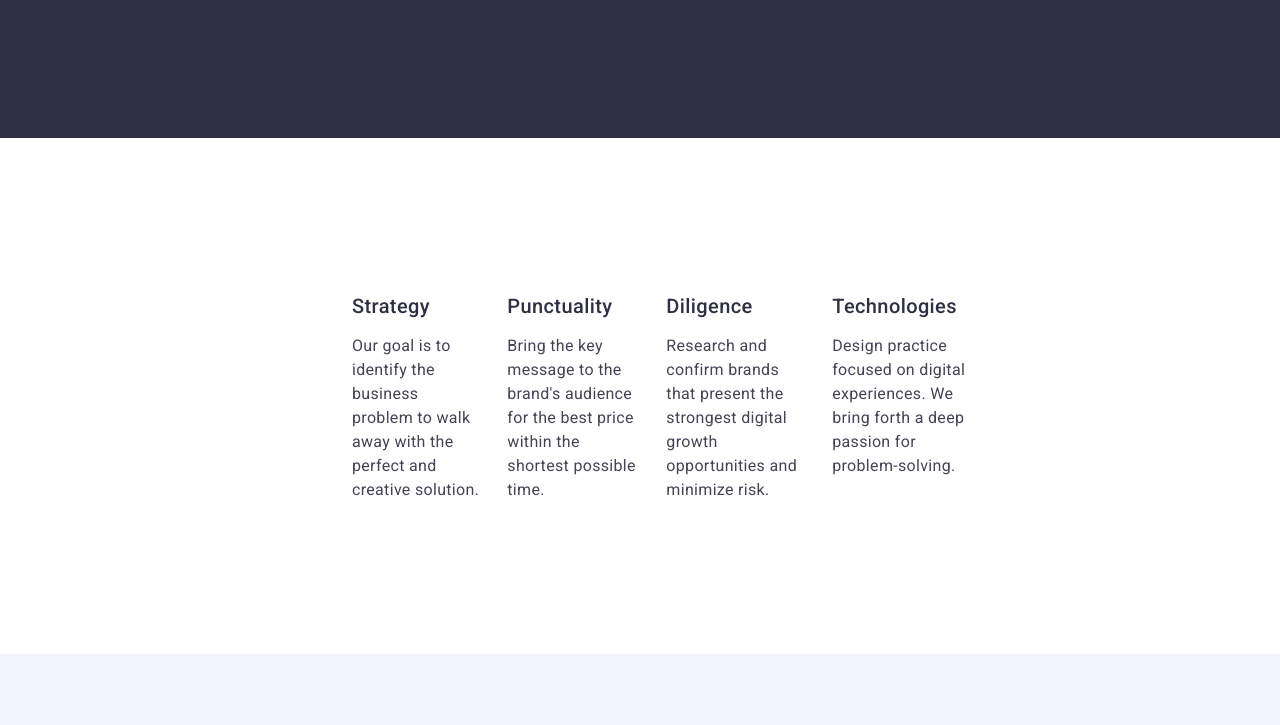
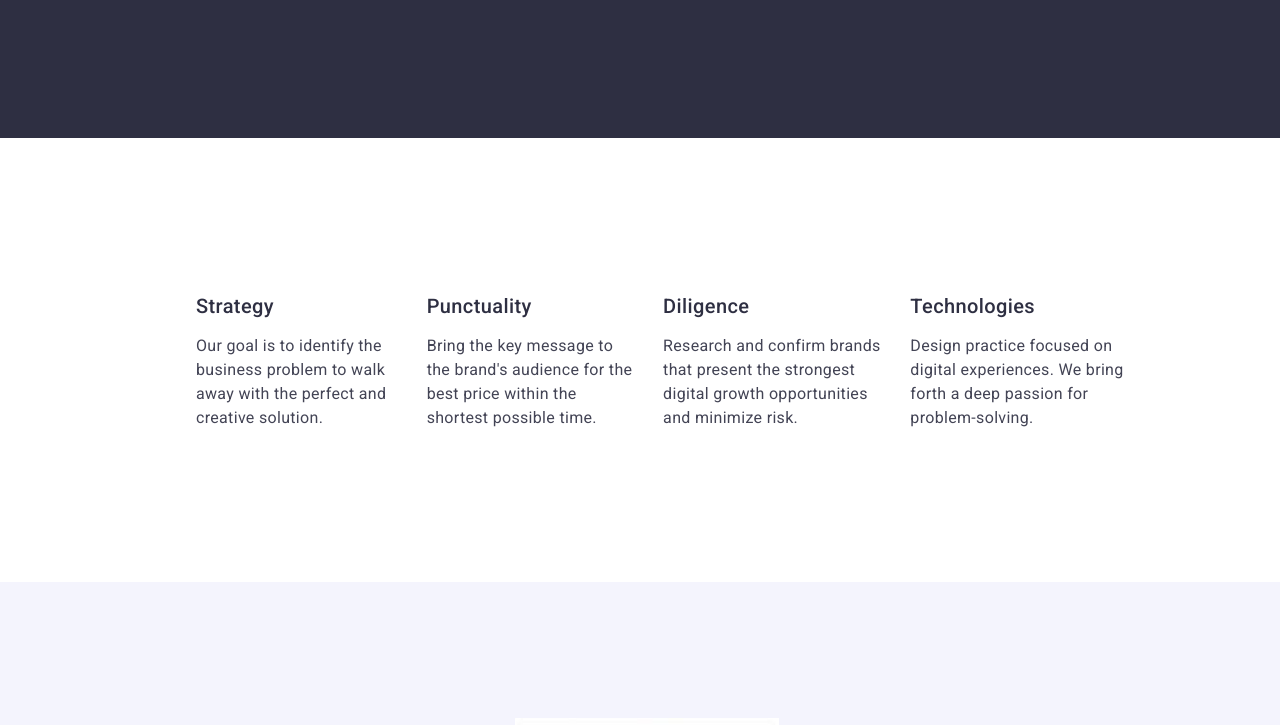
Before and after one commit to annisdeddd/goit-markup-hw-03, a plain HTML site: page index.html in a window 1280 px wide. Shown: the part 560-1285 px from the top of the page. Drawn offline with nearby package versions, Linux system fonts and the light colour scheme.

Commit message:
advantage-section-width

```diff
--- a/css/styles.css
+++ b/css/styles.css
@@ -163,7 +163,7 @@ ul{
 
 /* Advantages section*/
 .advantage-section{
-    padding:120px 156px;
+    padding:120px 0px;
 }
 
 .advantage-list{
@@ -178,8 +178,10 @@ ul{
     line-height: 1.2;
     letter-spacing: 0.02em;
     margin-bottom: 8px;
+    flex-basis: calc((100% - 3 * 24px) / 4)
 }
 .advantage-text{
+
     color: var(--c-text);
     font-size: 16px;
     font-weight: 400;
--- a/index.html
+++ b/index.html
@@ -185,7 +185,7 @@
       </section>
     </main>
     <footer class="footer-section">
-      <div class="footer-container">
+      <div class="container">
         <a class="logo-footer" href="./index.html">
           Web<span class="f-logo-accent">Studio</span></a
         >
```
